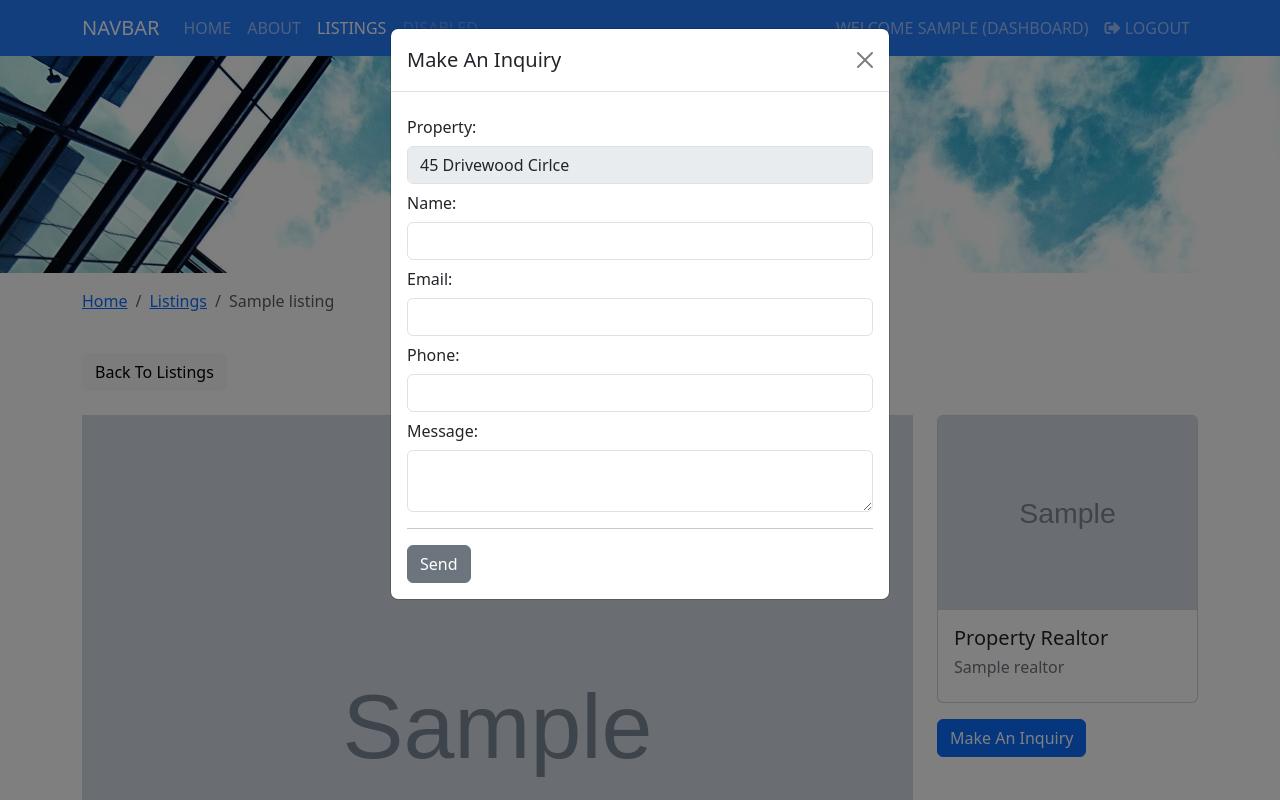
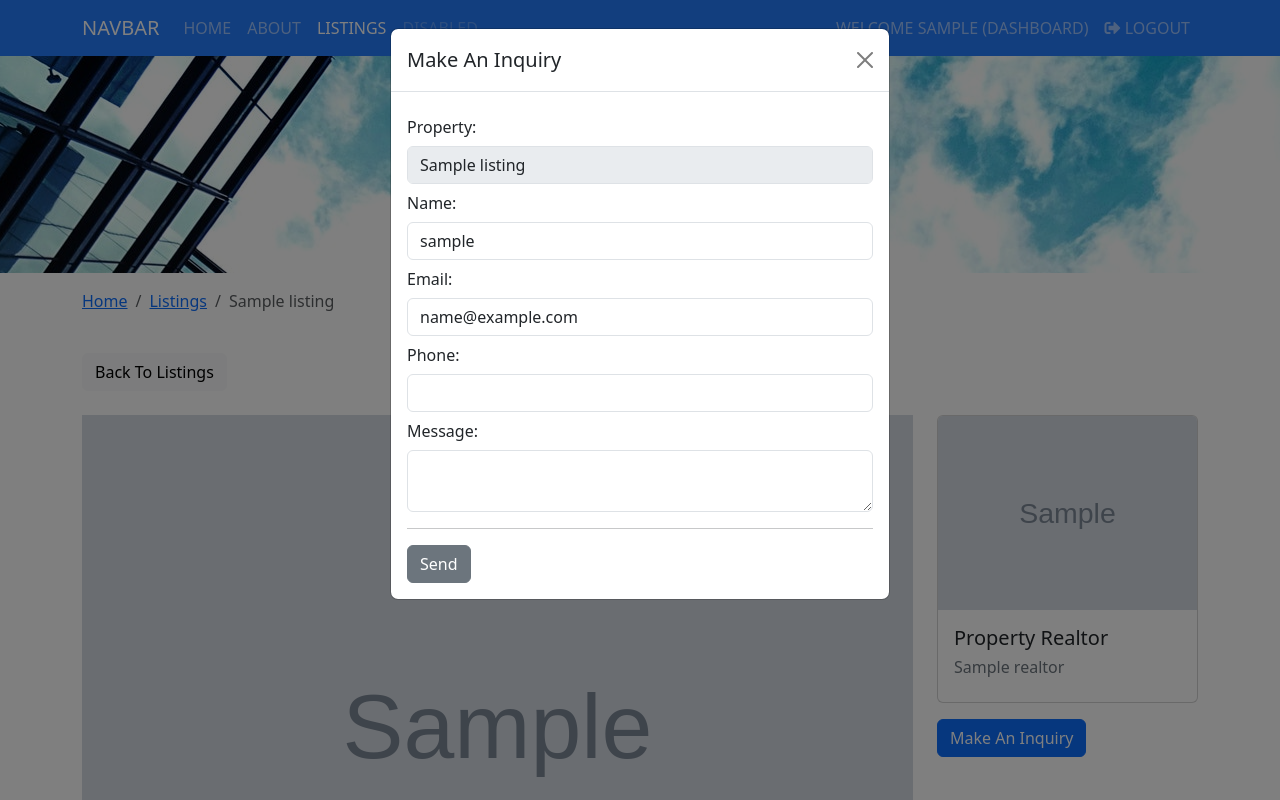
Before and after one commit to powlsn/ebrealestate, a Django app: page /listings/1 in a window 1280 px wide, after a click on "Make An Inquiry". Run offline with Django 5.2, Linux system fonts and the light colour scheme; a user stored in the database is signed in; tables that the repository leaves empty hold one stand-in row (values such as "Sample post"); grey boxes marked "Sample" are stand-in pictures; some libraries are stand-ins or nearby versions.

Commit message:
make modal dynamic

```diff
--- a/app/contacts/urls.py
+++ b/app/contacts/urls.py
@@ -3,5 +3,5 @@ from . import views
 
 
 urlpatterns = [
-    path('', views.index, name='contacts'),
+    path('contact', views.contact, name='contact'),
 ]
--- a/app/contacts/views.py
+++ b/app/contacts/views.py
@@ -1,4 +1,4 @@
 from django.shortcuts import render
 
-def index(request):
+def contact(request):
     return render('<h1>Hello</h1>')
--- a/app/templates/listings/listing.html
+++ b/app/templates/listings/listing.html
@@ -164,18 +164,26 @@
           <button type="button" class="btn-close" data-bs-dismiss="modal" aria-label="Close"></button>
         </div>
         <div class="modal-body">
-          <form>
+          <form action="{% url 'contact' %}" method="post">
+            {% csrf_token %}
+            {% if user.is_authenticated %}
+              <input type="hidden" name="user_id" value="{{ user.id }}">
+            {% else %}
+              <input type="hidden" name="user_id" value="0">
+            {% endif %}
+            <input type="hidden" name="realtor_email" value="{{ listing.realtor.email }}">
+            <input type="hidden" name="realtor_email" value="{{ listing.id }}">
             <div class="form-group">
               <label for="property_name" class="col-form-label">Property:</label>
-              <input type="text" name="listing" class="form-control" value="45 Drivewood Cirlce" disabled>
+              <input type="text" name="listing" class="form-control" value="{{ listing.title }}" disabled>
             </div>
             <div class="form-group">
               <label for="name" class="col-form-label">Name:</label>
-              <input type="text" name="name" class="form-control" required>
+              <input type="text" name="name" class="form-control" {% if user.is_authenticated %} value="{{ user.username }}" {% endif %} required>
             </div>
             <div class="form-group">
               <label for="email" class="col-form-label">Email:</label>
-              <input type="email" name="email" class="form-control" required>
+              <input type="email" name="email" class="form-control" {% if user.is_authenticated %} value="{{ user.email }}" {% endif %} required>
             </div>
             <div class="form-group">
               <label for="phone" class="col-form-label">Phone:</label>
```
